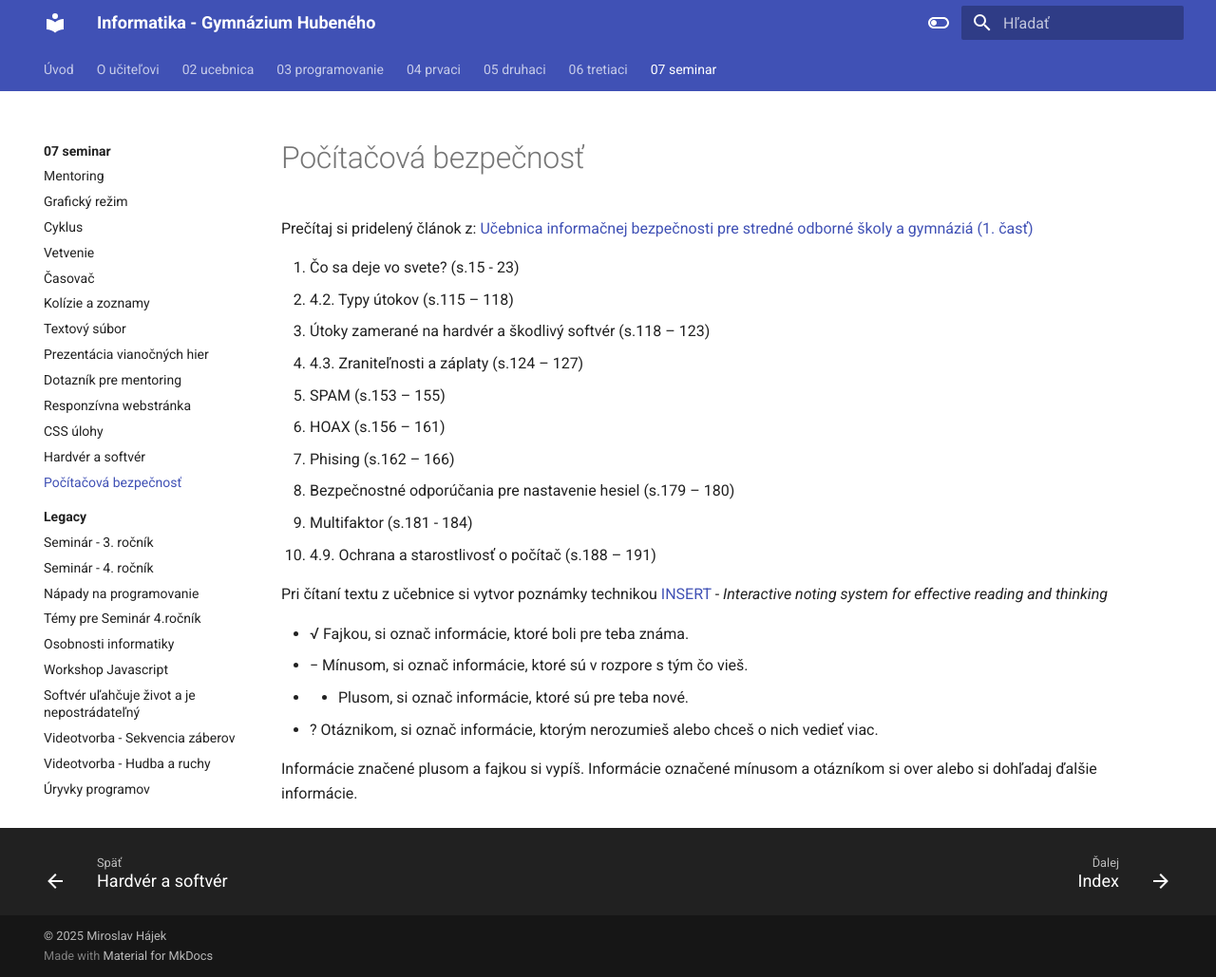
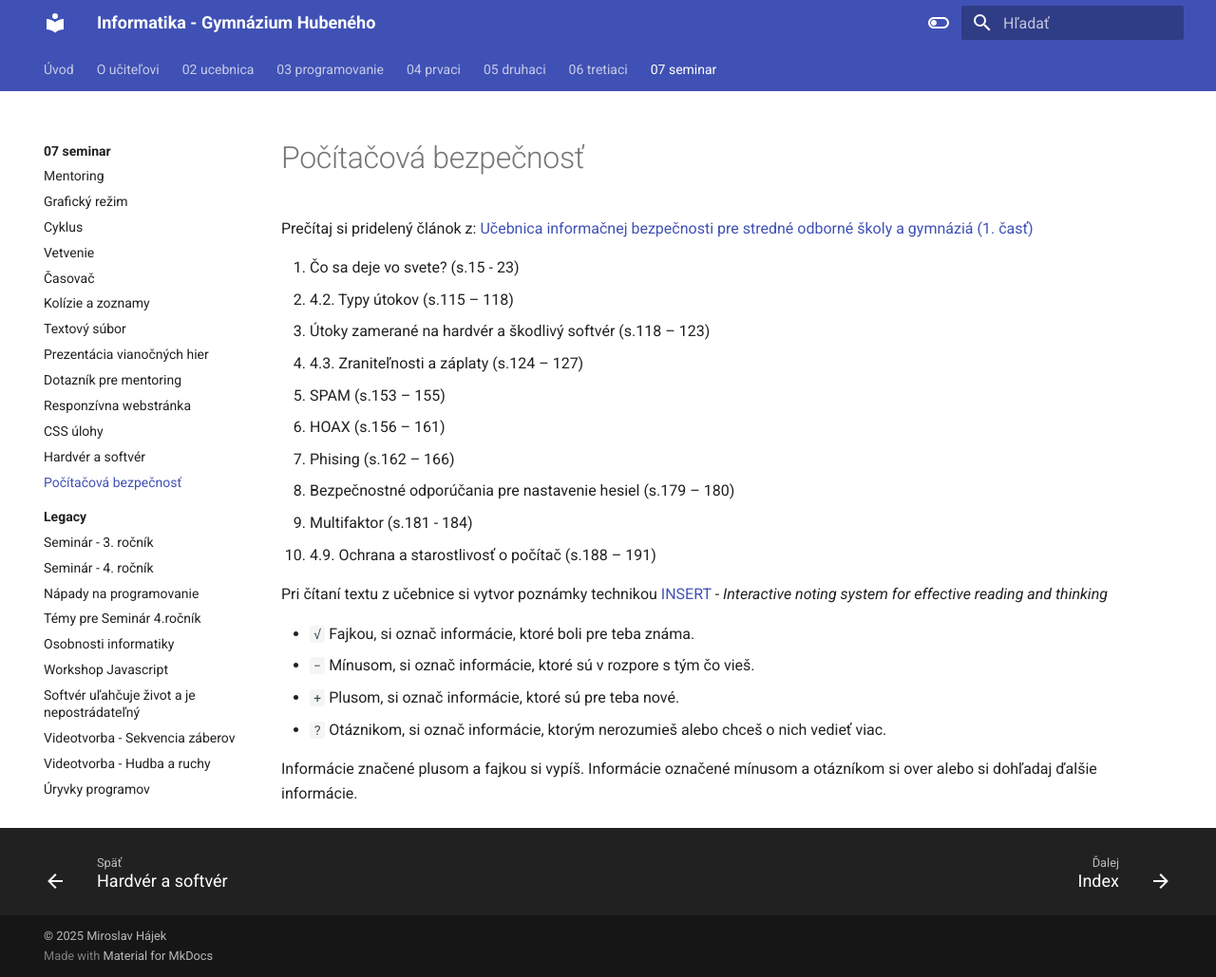
Before and after one commit to hubenka/hubenka.github.io, an MkDocs documentation site: the page built from docs/07_seminar/16_pocitacova_bezpecnost.md, in a window 1280 px wide and 1029 px high. Shown: the whole window at 95% size. Built offline with MkDocs 1.6.1 and Material for MkDocs 9.7.7, drawn with Linux system fonts in a browser that asks for light colours.

Commit message:
4R - Fix format

```diff
--- a/docs/07_seminar/16_pocitacova_bezpecnost.md
+++ b/docs/07_seminar/16_pocitacova_bezpecnost.md
@@ -20,9 +20,9 @@ Prečítaj si pridelený článok z: [Učebnica informačnej bezpečnosti pre st
 
 Pri čítaní textu z učebnice si vytvor poznámky technikou [INSERT](https://cs.wikipedia.org/wiki/Metoda_INSERT) - *Interactive noting system for effective reading and thinking*
 
-- √ Fajkou, si označ informácie, ktoré boli pre teba známa.
-- − Mínusom, si označ informácie, ktoré sú v rozpore s tým čo vieš.
-- + Plusom, si označ informácie, ktoré sú pre teba nové.
-- ? Otáznikom, si označ informácie, ktorým nerozumieš alebo chceš o nich vedieť viac.
+- `√` Fajkou, si označ informácie, ktoré boli pre teba známa.
+- `−` Mínusom, si označ informácie, ktoré sú v rozpore s tým čo vieš.
+- `+` Plusom, si označ informácie, ktoré sú pre teba nové.
+- `?` Otáznikom, si označ informácie, ktorým nerozumieš alebo chceš o nich vedieť viac.
 
 Informácie značené plusom a fajkou si vypíš. Informácie označené mínusom a otázníkom si over alebo si dohľadaj ďalšie informácie.
```
